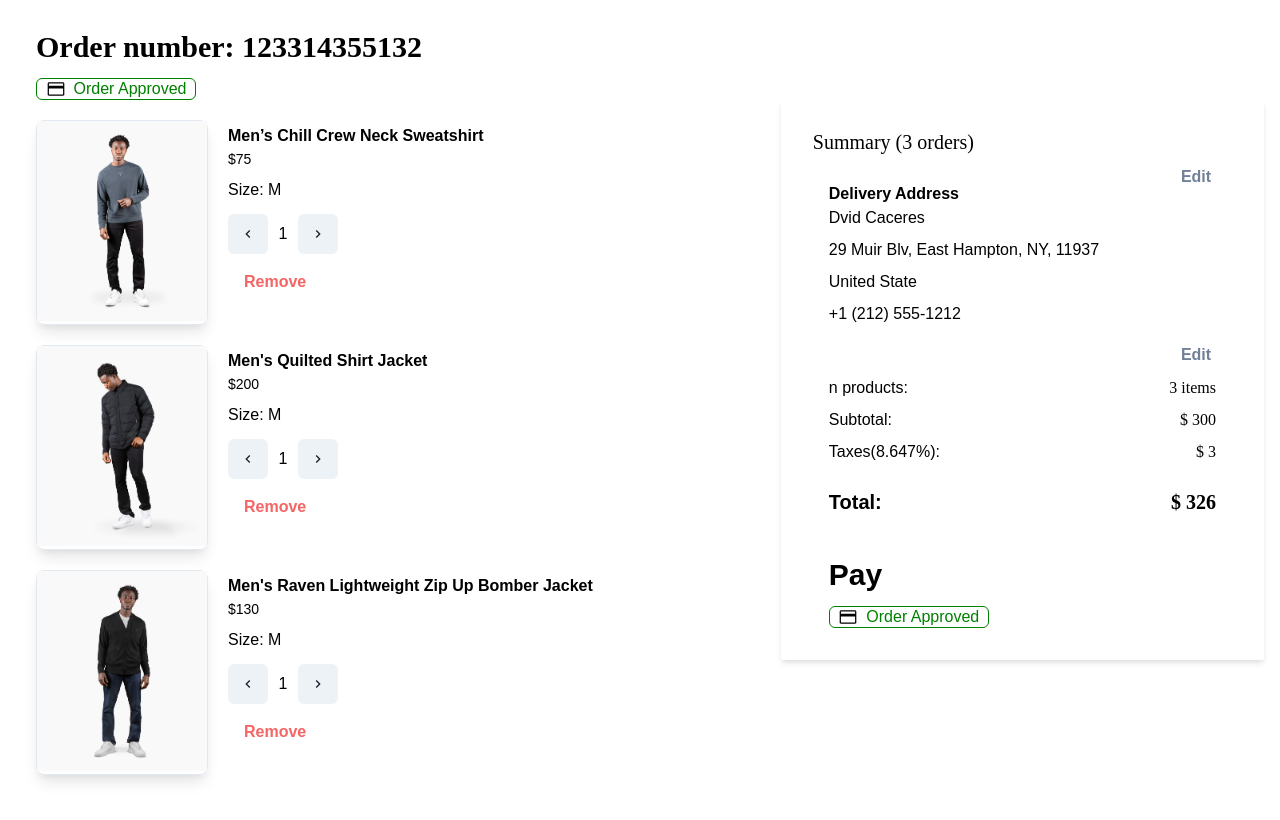
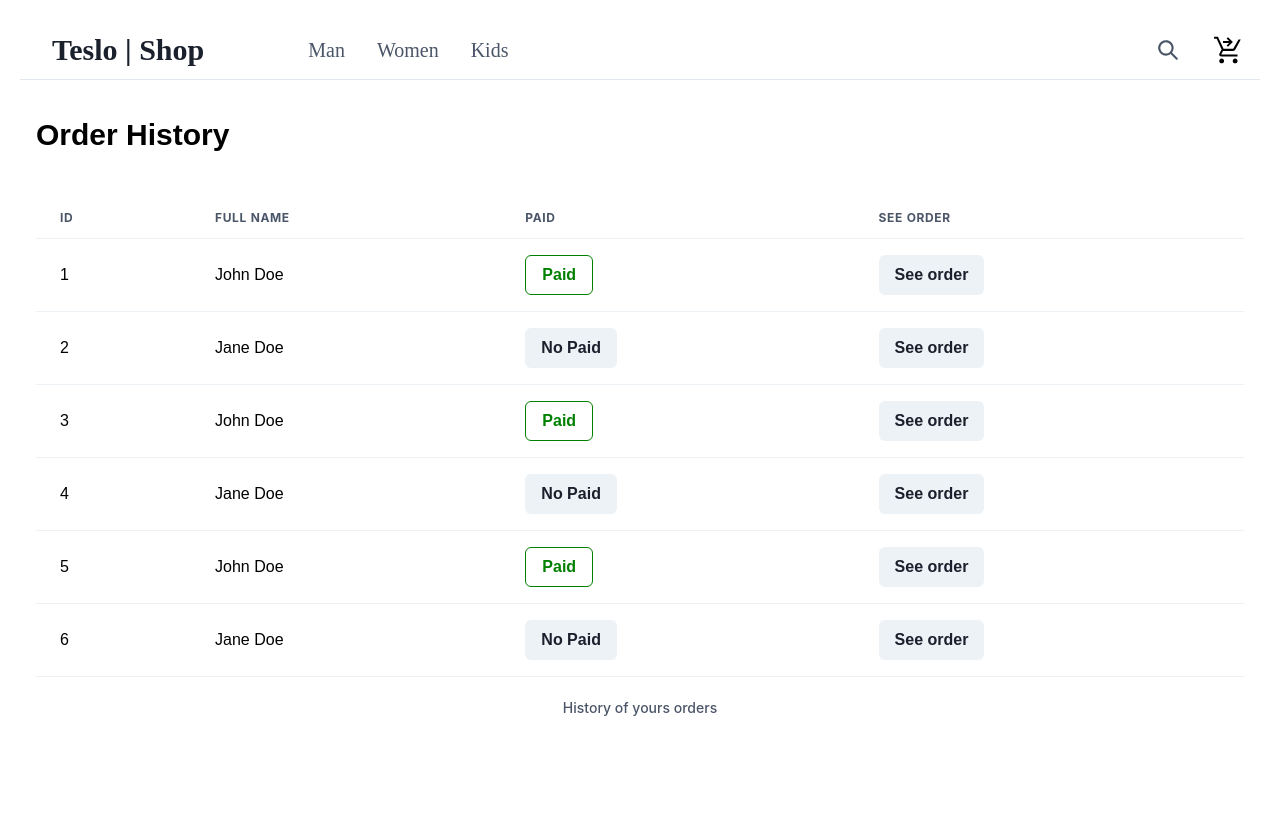
Before and after one commit to starks97/e-commerce, a Next.js app: page /orders/history in a window 1280 px wide. Shown: the top 820 px of the page. Built offline with nearby package versions, Linux system fonts and the light colour scheme.

Commit message:
feate[order history page ]

```diff
--- a/package.json
+++ b/package.json
@@ -18,12 +18,14 @@
     "react": "18.1.0",
     "react-dom": "18.1.0",
     "react-icons": "^4.4.0",
-    "react-slideshow-image": "^3.7.5"
+    "react-slideshow-image": "^3.7.5",
+    "react-table": "^7.8.0"
   },
   "devDependencies": {
     "@types/node": "17.0.42",
     "@types/react": "18.0.12",
     "@types/react-dom": "18.0.5",
+    "@types/react-table": "^7.7.12",
     "eslint": "8.17.0",
     "eslint-config-next": "12.1.6",
     "typescript": "4.7.3"
--- a/src/components/orders/ApproveCard.tsx
+++ b/src/components/orders/ApproveCard.tsx
@@ -13,7 +13,7 @@ export default function ApproveCard({}: Props) {
   const [isApproved, setIsApproved] = useState<boolean>(false);
   return (
     <>
-      {isApproved ? (
+      {!isApproved ? (
         <Box
           border="1px"
           borderColor="red"
--- /dev/null
+++ b/src/components/orders/DataGrid.tsx
@@ -0,0 +1,82 @@
+import { TriangleUpIcon } from "@chakra-ui/icons";
+import {
+  TableContainer,
+  Table,
+  Tr,
+  Th,
+  Thead,
+  TableCaption,
+  Tbody,
+  Td,
+  Tfoot,
+  Button,
+  Container,
+  Box,
+  Flex,
+  Text,
+} from "@chakra-ui/react";
+import React, { useMemo } from "react";
+
+import Link from "next/link";
+
+interface RowProps {
+  id: string;
+  name: string;
+  paid: boolean;
+  order: boolean;
+}
+
+const data = [
+  { id: "1", name: "John Doe", paid: true, order: true },
+  { id: "2", name: "Jane Doe", paid: false, order: true },
+  { id: "3", name: "John Doe", paid: true, order: true },
+  { id: "4", name: "Jane Doe", paid: false, order: true },
+  { id: "5", name: "John Doe", paid: true, order: true },
+  { id: "6", name: "Jane Doe", paid: false, order: true },
+];
+
+type Props = {};
+
+export default function DataGrid({}: Props) {
+  return (
+    <Container maxW="80rem" marginTop="10">
+      <Flex sx={{marginBottom: '3rem'}}>
+        <Text as='h1' fontSize='3xl' fontFamily='less' fontWeight='bold'>Order History</Text>
+      </Flex>
+      <TableContainer>
+        <Table variant="simple">
+          <TableCaption>History of yours orders</TableCaption>
+          <Thead>
+            <Tr>
+              <Th>ID</Th>
+              <Th>Full Name</Th>
+              <Th>Paid</Th>
+              <Th>See Order</Th>
+            </Tr>
+          </Thead>
+          <Tbody>
+            {data.map((row) => (
+              <Tr key={row.id}>
+                <Td>{row.id}</Td>
+                <Td>{row.name}</Td>
+                <Td>
+                  {row.paid ? (
+                    <Button variant={"paidBtn"}>Paid</Button>
+                  ) : (
+                    <Button>No Paid</Button>
+                  )}
+                </Td>
+                <Td>
+                  <Link href="/checkout/summary" passHref>
+                    {row.order ? <Button>See order</Button> : ""}
+                  </Link>
+                </Td>
+              </Tr>
+            ))}
+          </Tbody>
+          <Tfoot></Tfoot>
+        </Table>
+      </TableContainer>
+    </Container>
+  );
+}
--- /dev/null
+++ b/src/components/orders/UseTable.tsx
@@ -0,0 +1,71 @@
+import { useMemo } from "react";
+
+import { Table, Thead, Tbody, Tr, Th, Td, TableContainer } from "@chakra-ui/react";
+
+
+import { UseTableInstanceProps } from "react-table";
+import React from "react";
+
+export interface TableNewProps<T extends object>
+  extends Pick<
+    UseTableInstanceProps<T>,
+    | "getTableProps"
+    | "headerGroups"
+    | "getTableBodyProps"
+    | "prepareRow"
+    | "rows"
+  > {}
+
+export default function UseTable<T extends object>(
+  props: UseTableInstanceProps<T>
+) {
+  const { getTableProps, headerGroups, getTableBodyProps, rows, prepareRow } =
+    props;
+
+  return (
+    <TableContainer maxW="80rem" marginTop={5}>
+      <Table {...getTableProps()} border="1px" borderColor="blue.500">
+        <Thead>
+          {headerGroups.map((headerGroup) => (
+            <Tr {...headerGroup.getHeaderGroupProps()}>
+              {headerGroup.headers.map((column) => (
+                <Th
+                  {...column.getHeaderProps()}
+                  borderBottom="3px"
+                  borderColor="red.100"
+                  bg="aliceblue"
+                  color="black"
+                  fontWeight="bold"
+                >
+                  {column.render("Header")}
+                </Th>
+              ))}
+            </Tr>
+          ))}
+        </Thead>
+        <Tbody {...getTableBodyProps()}>
+          {rows.map((row) => {
+            prepareRow(row);
+            return (
+              <Tr {...row.getRowProps()}>
+                {row.cells.map((cell) => {
+                  return (
+                    <Td
+                      {...cell.getCellProps()}
+                      padding="10px"
+                      border="1px "
+                      borderColor="gray.500"
+                      bg="papayawhip"
+                    >
+                      {cell.render("Cell")}
+                    </Td>
+                  );
+                })}
+              </Tr>
+            );
+          })}
+        </Tbody>
+      </Table>
+    </TableContainer>
+  );
+}
--- a/src/components/orders/index.ts
+++ b/src/components/orders/index.ts
@@ -1,2 +1,4 @@
 export { default as FinaleOrderSummary } from "./FinaleOrderSummary";
 export { default as ApproveCard } from "./ApproveCard";
+export { default as UseTable } from "./UseTable";
+export { default as DataGrid } from "./DataGrid";
--- /dev/null
+++ b/src/pages/orders/history.tsx
@@ -0,0 +1,15 @@
+import React from "react";
+import { ShopLayout } from "../../components/layouts";
+import { Navbar } from "../../components/navbar";
+import { DataGrid } from "../../components/orders";
+
+type Props = {};
+
+export default function historyPage({}: Props) {
+  return (
+    <ShopLayout title="Order Hsitory" pageDescription="Order Hsitory">
+      <Navbar />
+      <DataGrid/>
+    </ShopLayout>
+  );
+}
--- a/src/themes/theme.ts
+++ b/src/themes/theme.ts
@@ -88,6 +88,21 @@ export const theme = extendTheme({
         },
       },
     },
+    Box: {
+      variants: {
+        paidBtn : (theme: StyleFunctionProps) => ({
+          color: 'green',
+          border: '1px solid green',
+          borderColor: 'green',
+          '&:hover': {
+            backgroundColor: 'green',
+            color: 'white',
+          }
+        }),
+
+      }
+
+    },
     Button: {
       /*defaultProps: {
         colorScheme: 'primary',
@@ -165,6 +180,16 @@ export const theme = extendTheme({
             },
           },
         }),
+        paidBtn : (theme: StyleFunctionProps) => ({
+          color: 'green',
+          border: '1px solid green',
+          borderColor: 'green',
+
+          '&:hover': {
+            backgroundColor: 'green',
+            color: 'white',
+          }
+        }),
         AnimatedEffect: (theme: StyleFunctionProps) => ({
           "&:before": {
             position: "absolute",
```
Also changed, not shown: src/components/hooks/usePagination.ts (added, +30 -0 lines), 1 other file (tests, documents, lock files or other folders).
